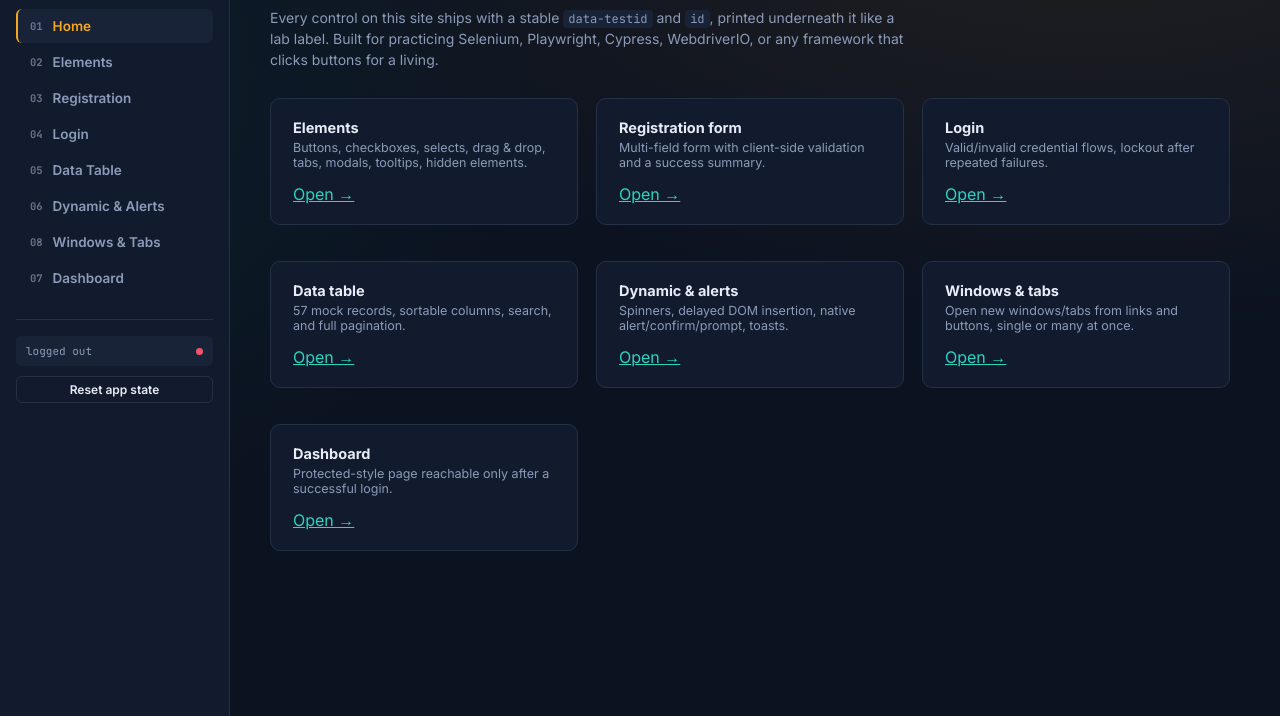
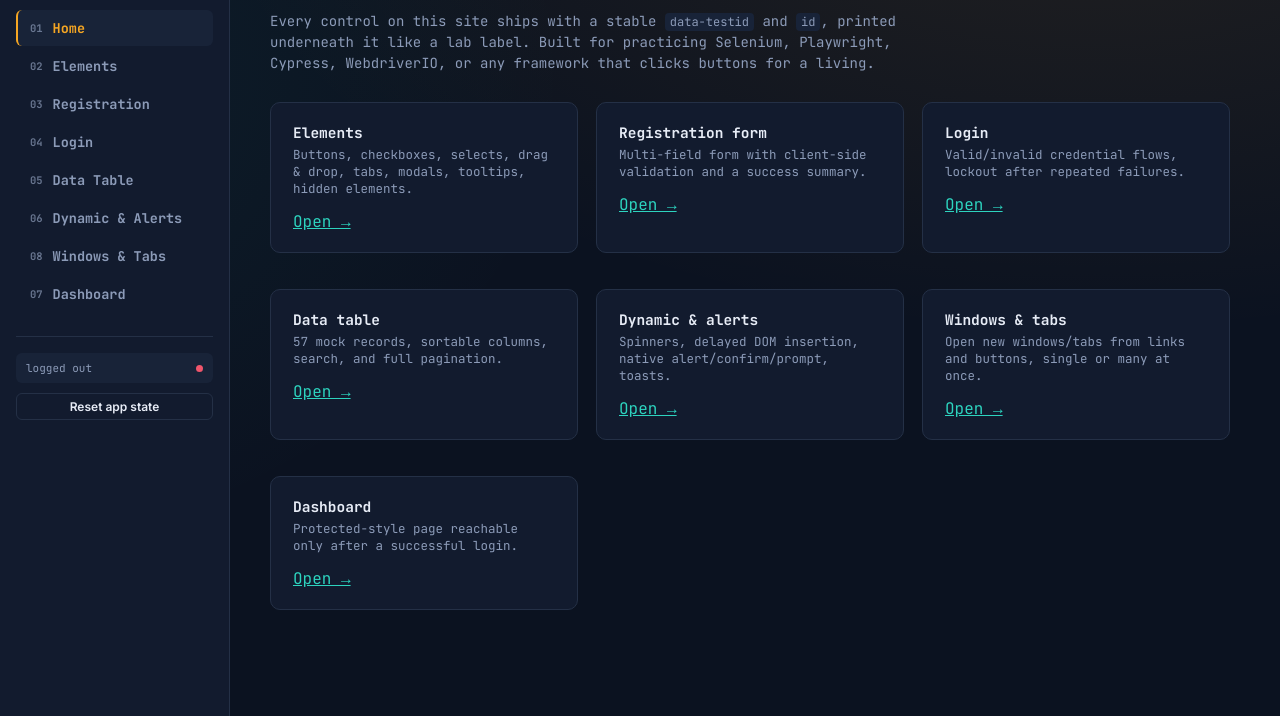
Before and after one commit to sunilpatro1985/ui-lab, a plain HTML site: page index.html in a window 1280 px wide. Shown: the part 84-800 px from the top of the page. Drawn offline with Linux system fonts and the light colour scheme.

Commit message:
css change

```diff
--- a/css/styles.css
+++ b/css/styles.css
@@ -20,7 +20,7 @@ body{
     radial-gradient(ellipse 700px 500px at -10% 20%, rgba(45,212,191,0.08), transparent),
     var(--bg);
   color:var(--text);
-  font-family:var(--sans);
+  font-family:var(--mono);
   min-height:100vh;
 }
 a{color:var(--teal);}
```
Also changed, not shown: 1 other file.
